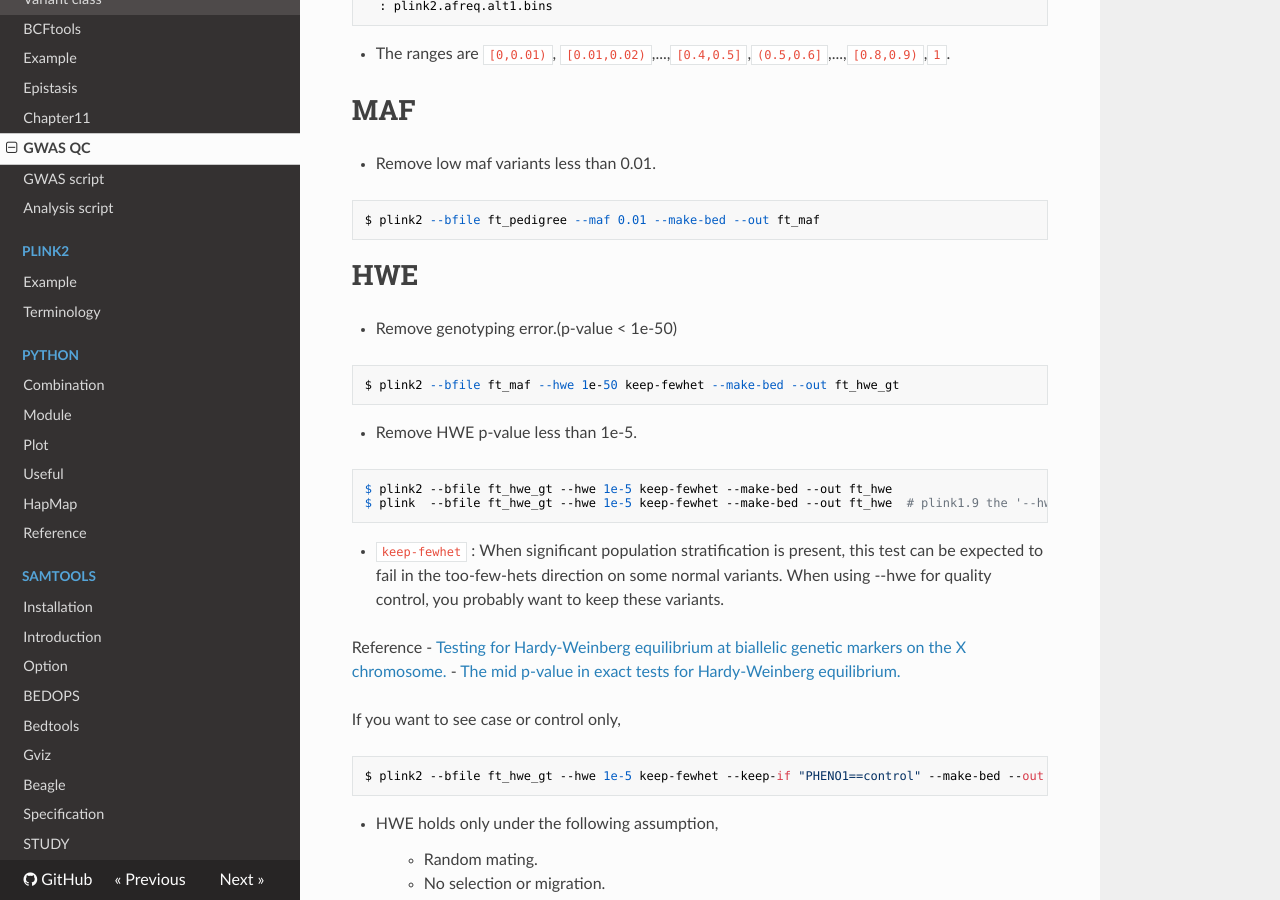
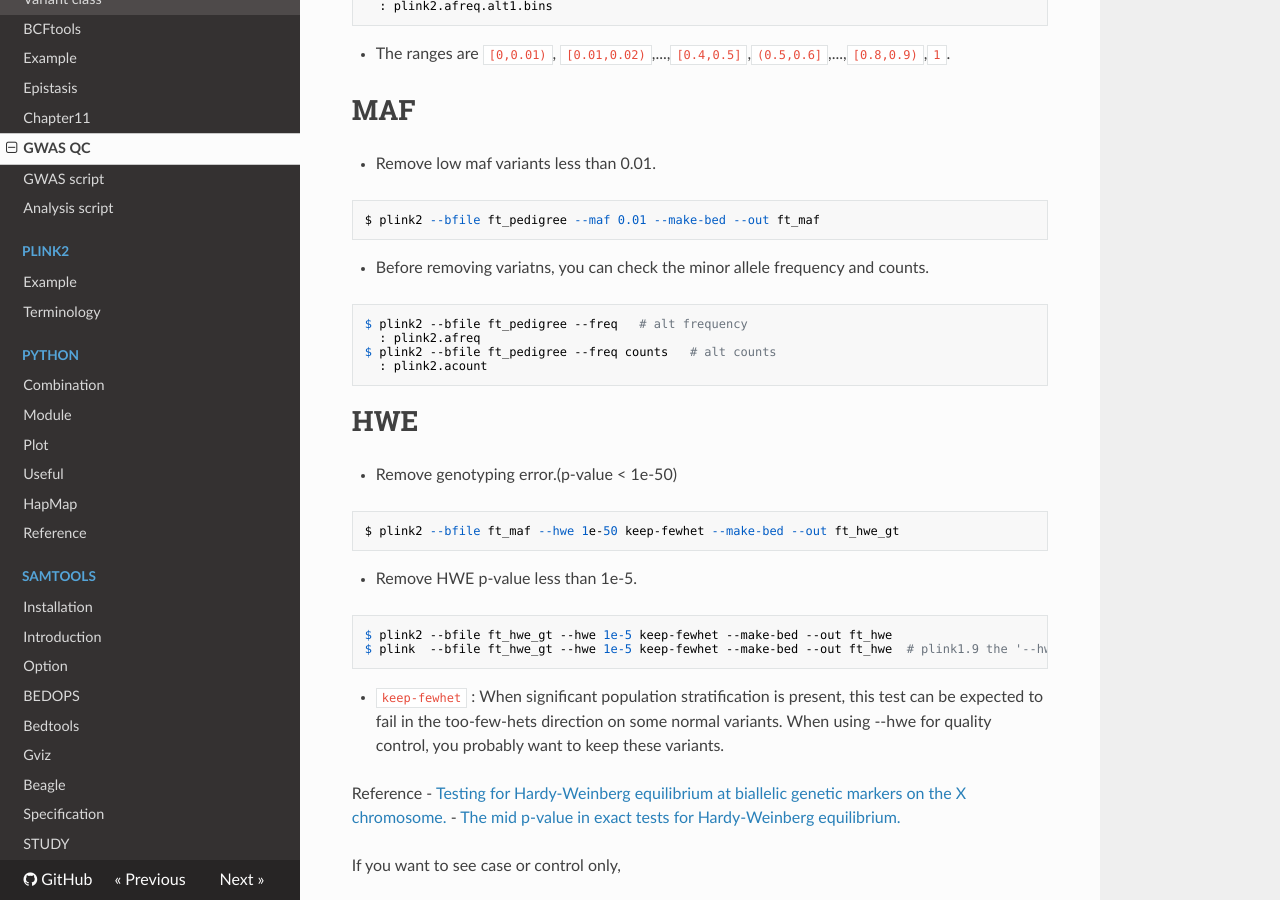
Before and after one commit to WonyoungCho/plink, an MkDocs documentation site: the page built from docs/GWAS.md, in a window 1280 px wide and 900 px high, scrolled down 1148 px. Built offline with MkDocs 1.6.1, drawn with Linux system fonts in a browser that asks for light colours; nearby versions of some CDN libraries; old or Windows-style settings are respelled for this version of MkDocs.

Commit message:
Update GWAS.md

````diff
--- a/docs/GWAS.md
+++ b/docs/GWAS.md
@@ -49,6 +49,15 @@ $ plink2 --bfile ft_pedigree --freq alt1bins=0.01,0.02,0.03,0.04,0.05,0.1,0.2,0.
 ```
 $ plink2 --bfile ft_pedigree --maf 0.01 --make-bed --out ft_maf
 ```
+- Before removing variatns, you can check the minor allele frequency and counts.
+```
+$ plink2 --bfile ft_pedigree --freq   # alt frequency
+  : plink2.afreq
+$ plink2 --bfile ft_pedigree --freq counts   # alt counts
+  : plink2.acount
+```
+
+
 
 # HWE
 - Remove genotyping error.(p-value < 1e-50)
````
